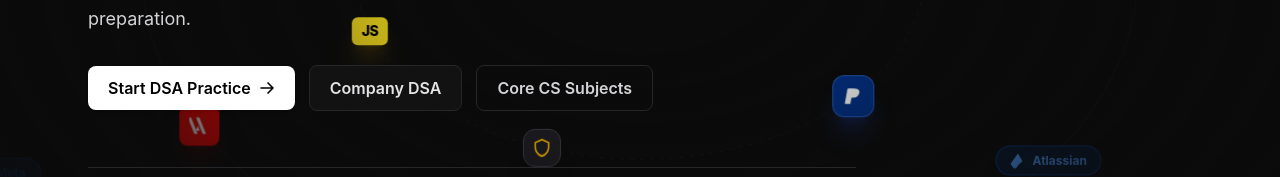
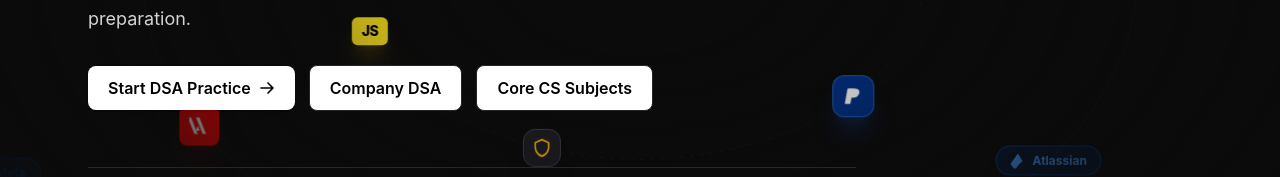
Before and after one commit to Siddaji/PlacePrep, a React (Vite) app in the folder frontend/: page / in a window 1280 px wide. Shown: the part 406-583 px from the top of the page. Built offline with nearby package versions, Linux system fonts and the light colour scheme; no server answers.

Commit message:
feat(migration): full-stack setup and build optimizations

```diff
--- a/frontend/src/pages/HomePage.jsx
+++ b/frontend/src/pages/HomePage.jsx
@@ -172,14 +172,14 @@ function HomePage() {
 
               <Link
                 to="/company-dsa"
-                className="inline-flex items-center gap-2 rounded-lg border border-[#27272A] bg-[#121212] hover:bg-zinc-800 text-zinc-200 px-5 py-2.5 text-sm sm:text-base font-semibold transition-colors"
+                className="inline-flex items-center gap-2 rounded-lg border bg-white border-[#27272A]  text-black px-5 py-2.5 text-sm sm:text-base font-semibold transition-colors"
               >
                 Company DSA
               </Link>
 
               <Link
                 to="/subjects"
-                className="inline-flex items-center gap-2 rounded-lg border border-[#27272A] bg-transparent hover:bg-zinc-900 text-zinc-300 hover:text-white px-5 py-2.5 text-sm sm:text-base font-semibold transition-colors"
+                className="inline-flex items-center gap-2 rounded-lg border bg-white border-[#27272A]  text-black  px-5 py-2.5 text-sm sm:text-base font-semibold transition-colors"
               >
                 Core CS Subjects
               </Link>
--- a/frontend/src/services/oopService.js
+++ b/frontend/src/services/oopService.js
@@ -1,5 +1,3 @@
-import { OOP_MODULES } from "../data/oopData.js";
-
 const API_BASE = import.meta.env.VITE_API_URL || "";
 const BASE_URL = `${API_BASE}/api/oop`;
 
```
Also changed, not shown: 1 other file (tests, documents, lock files or other folders).
